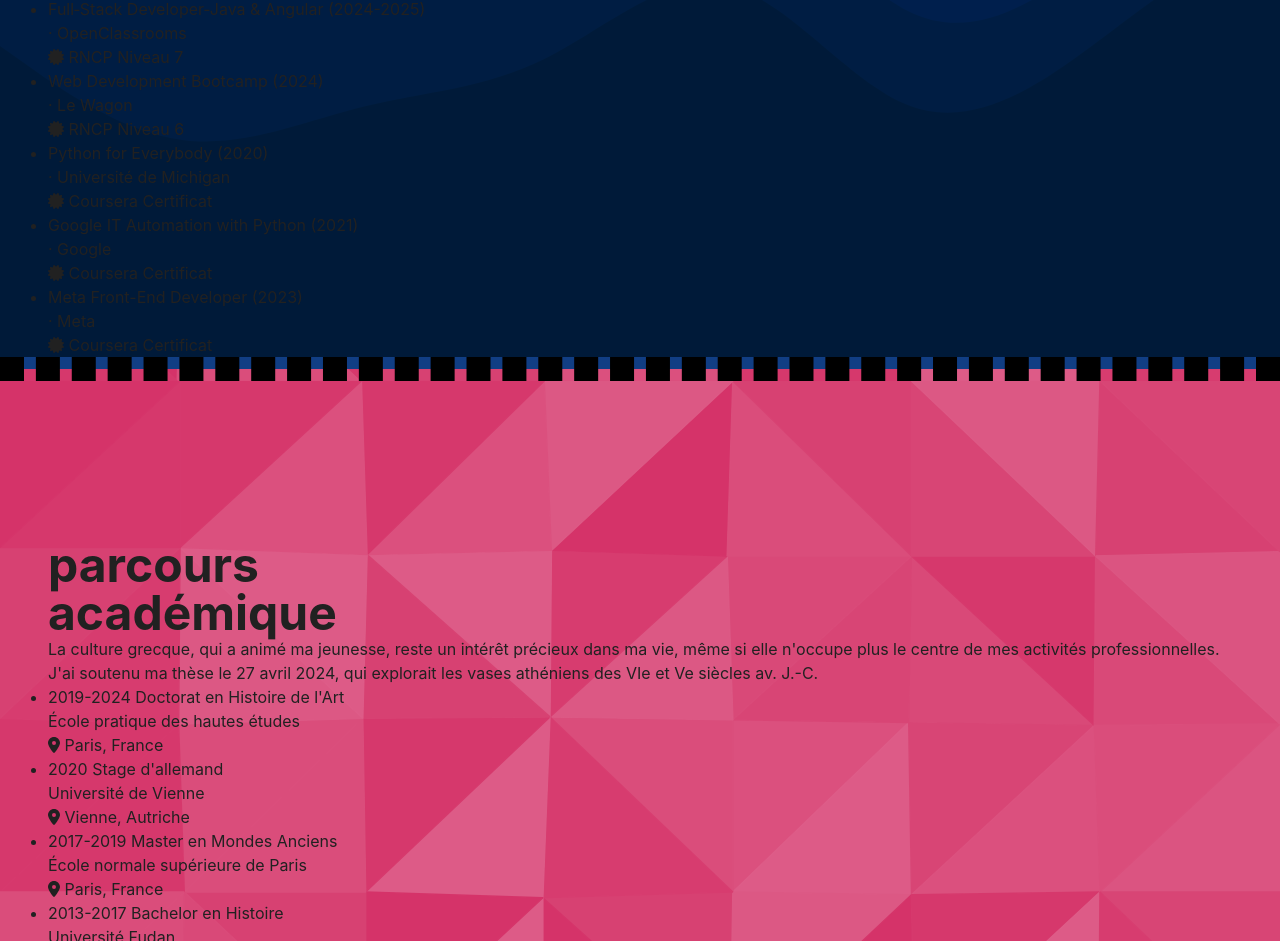
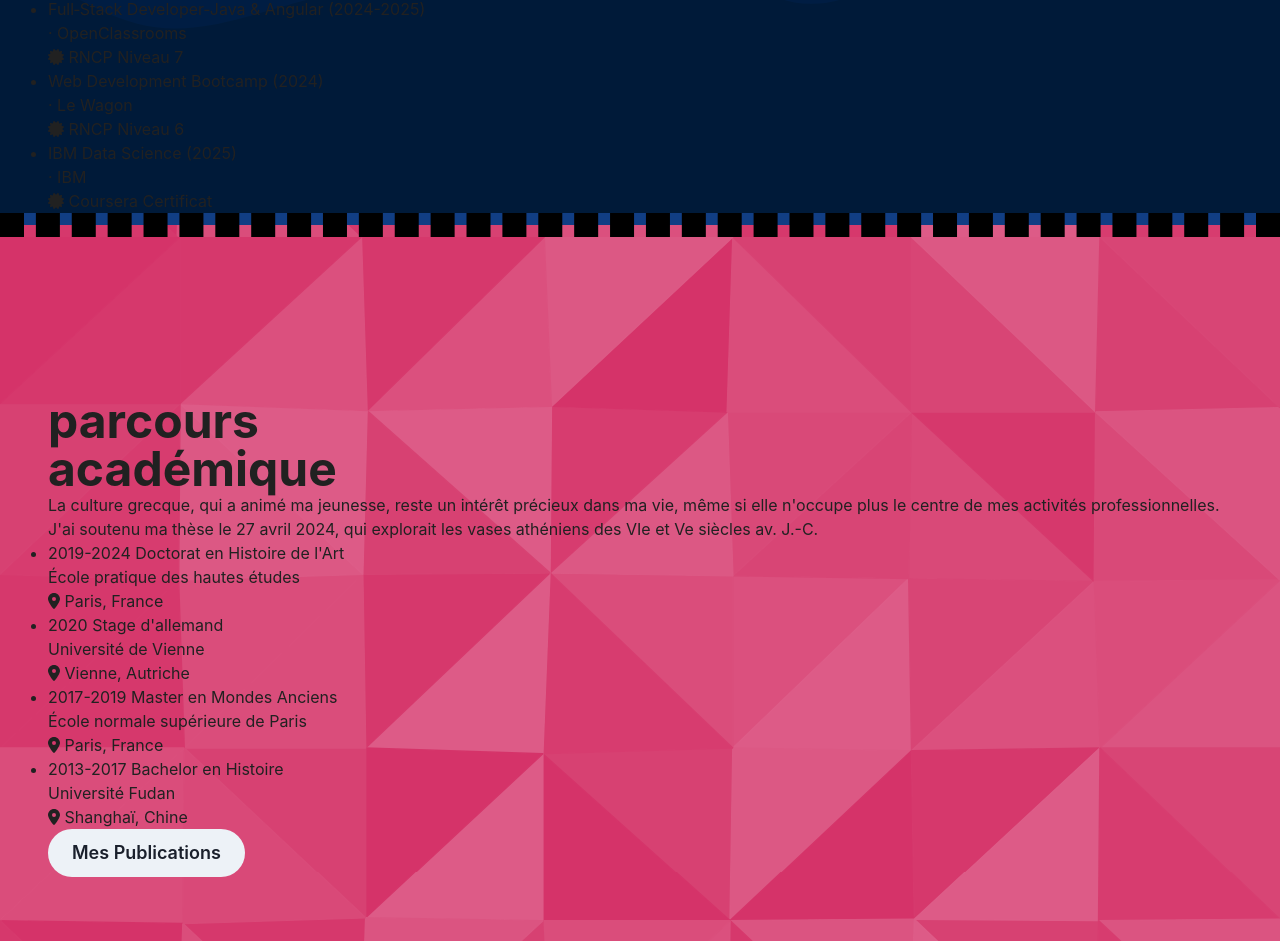
Before and after one commit to Xinhe-Yu/xinhe-yu.github.io, a React (Create React App) app: page / in a window 1280 px wide. Shown: the part 3472-4413 px from the top of the page. Built offline with nearby package versions, Linux system fonts and the light colour scheme; the HTML template or start-up script is replaced by a standard one.

Commit message:
feat: update courses list with new IBM Data Science certification and remove outdated entries

```diff
--- a/src/components/CodingSection.js
+++ b/src/components/CodingSection.js
@@ -66,24 +66,10 @@
     type: "RNCP Niveau 6",
   },
   {
-    year: "2020",
-    org: "Université de Michigan",
-    name: "Python for Everybody",
-    url: "https://coursera.org/verify/specialization/AWJK4MY6L8EW",
-    type: "Coursera Certificat",
-  },
-  {
-    year: "2021",
-    org: "Google",
-    name: "Google IT Automation with Python",
-    url: "https://coursera.org/verify/professional-cert/CX9RKB3MKAKS",
-    type: "Coursera Certificat",
-  },
-  {
-    year: "2023",
-    org: "Meta",
-    name: "Meta Front-End Developer",
-    url: "https://coursera.org/verify/professional-cert/RM6H7MYPMG82",
+    year: "2025",
+    org: "IBM",
+    name: "IBM Data Science",
+    url: "https://www.coursera.org/account/accomplishments/specialization/FFRS1SKQK7P6",
     type: "Coursera Certificat",
   },
 ]
```
